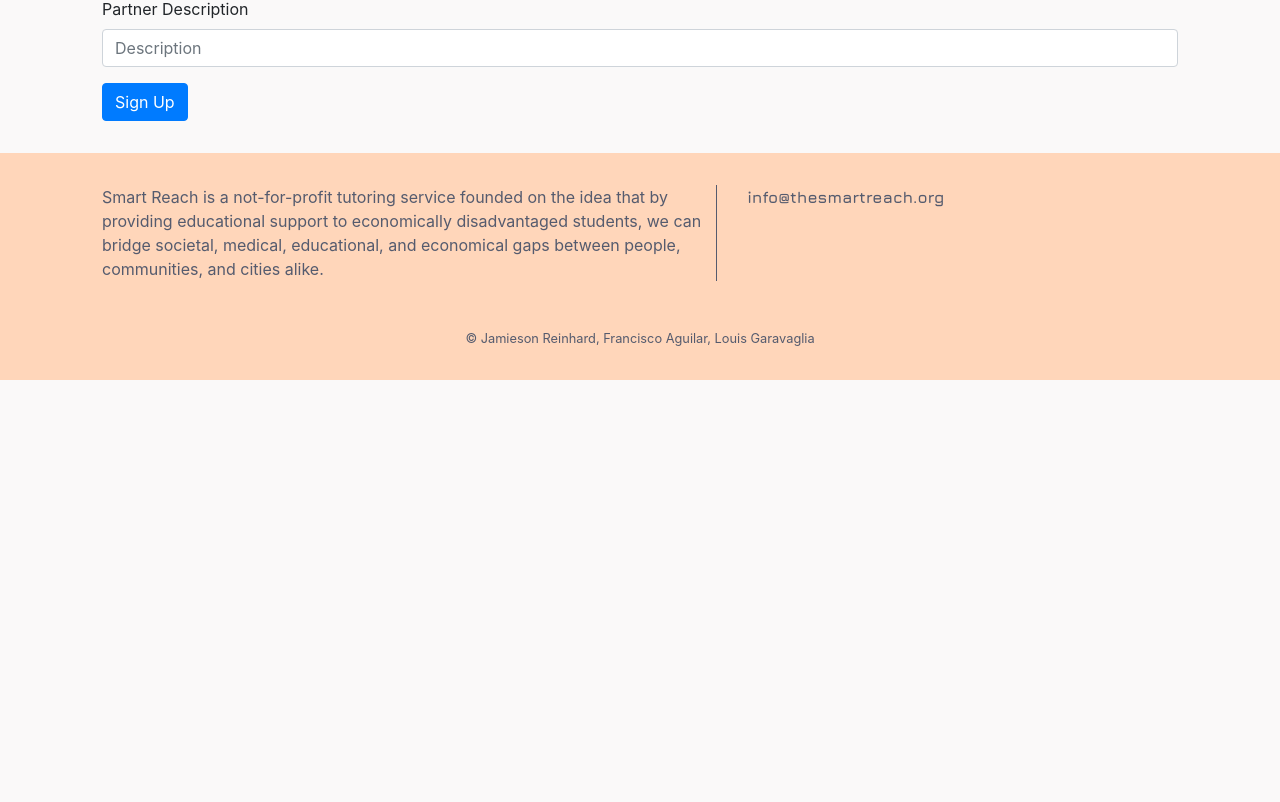
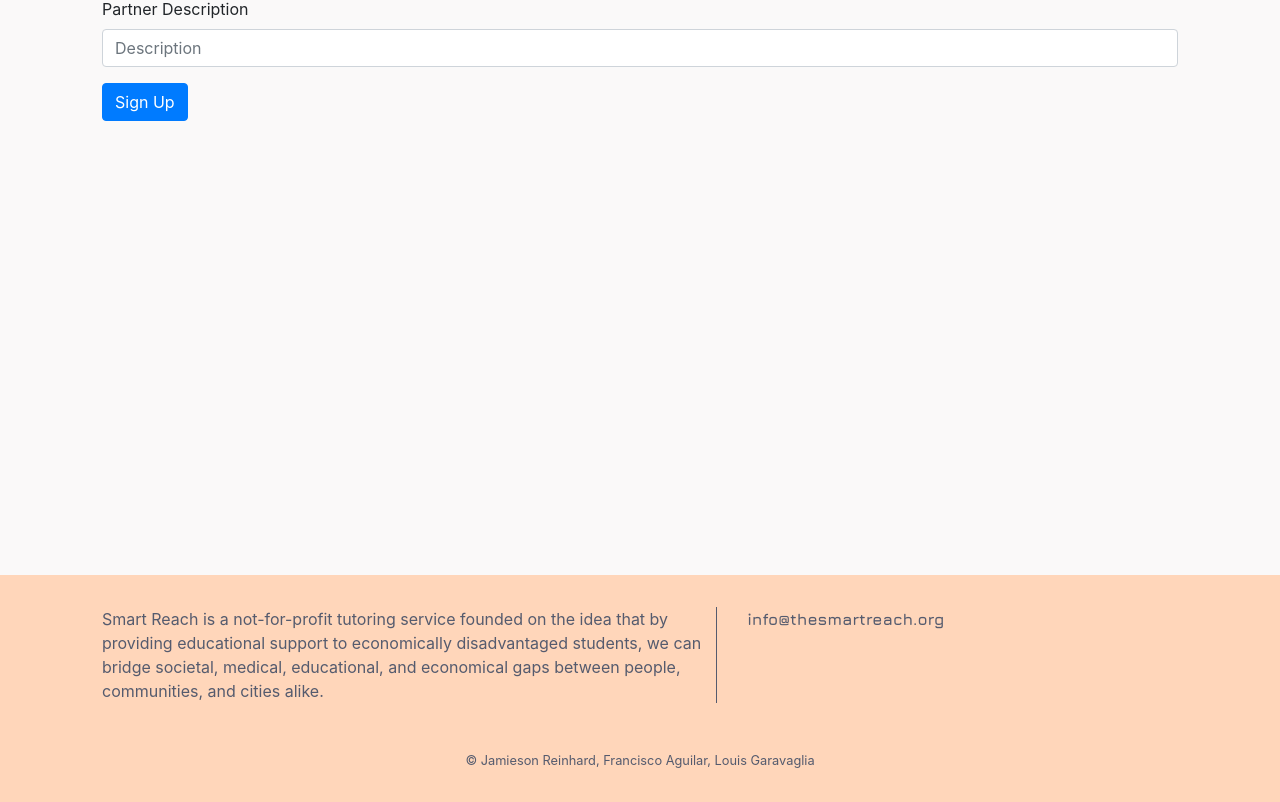
Before and after one commit to franciscoaguilars/bridger-front-end, a React (Create React App) app: page /partners/create in a window 1280 px wide. Shown: the part 228-1030 px from the top of the page. Before the commit the page ends 800 px from the top, so only its background shows below. Built offline with nearby package versions, Linux system fonts and the light colour scheme; no server answers.

Commit message:
Footer is now absolute positioned 230 units below bottom of viewport height to always sit at bottom

```diff
--- a/src/components/Footer.js
+++ b/src/components/Footer.js
@@ -1,7 +1,16 @@
 import react from 'react';
 
 const Footer = () => {
+  const divStyle = {
+    position: 'absolute',
+    bottom: -230,
+    width: '100vw'
+  };
+
+
   return(
+
+    <div style={divStyle}>
       <div className="footer">
         <div className="container">
           <div className="row">
@@ -23,6 +32,8 @@ const Footer = () => {
 
         </div>
       </div>
+    </div>
+
   )
 }
 
--- a/src/sass/components/_footer.scss
+++ b/src/sass/components/_footer.scss
@@ -2,6 +2,7 @@
   width: 100%;
   background-color: #FFD6BA;
   color: $color-header-text;
+
 }
 
 .footer-contents {
```
Also changed, not shown: src/sass/components/_tutor-dashboard.scss (line endings or trailing spaces). Lines whose indentation alone changed are shown as unchanged.
